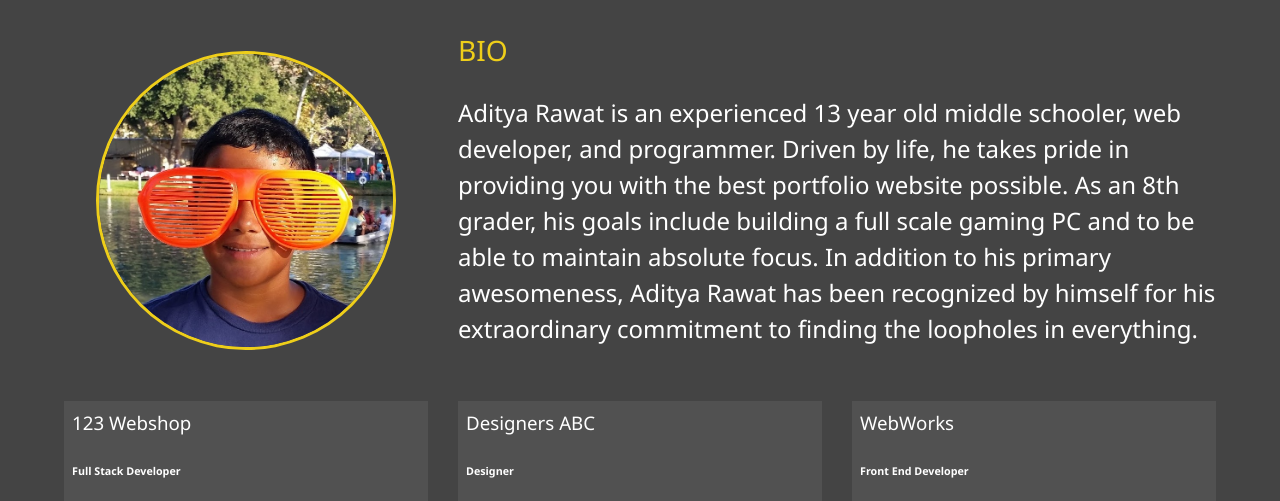
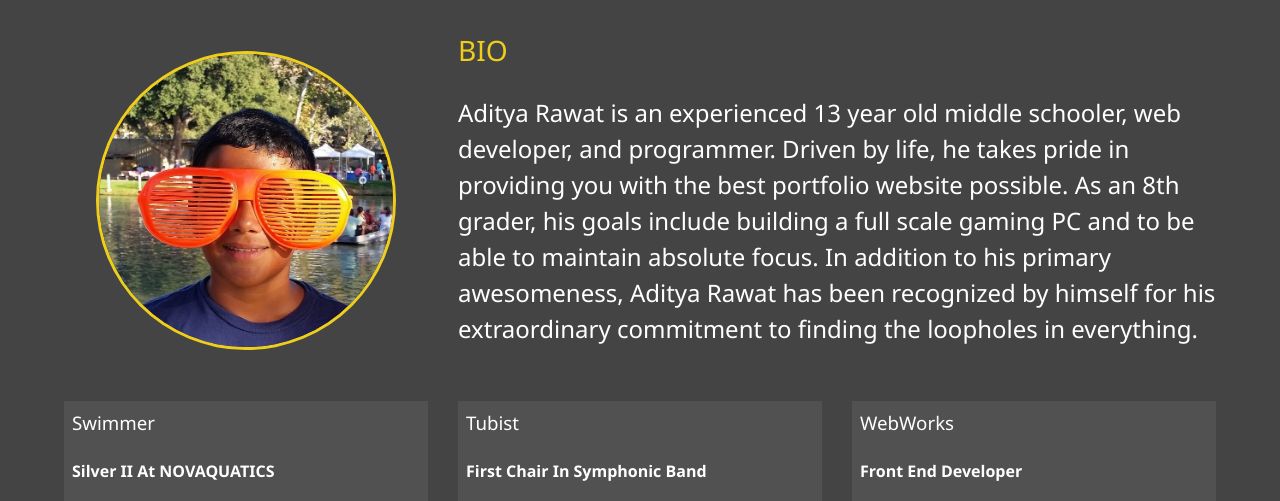
Before and after one commit to aditya1rawat/PortfolioWebsite, a website: page dist/about.html in a window 1280 px wide. Shown: the part 253-754 px from the top of the page. Drawn offline with Linux system fonts and the light colour scheme.

```diff
--- a/dist/about.html
+++ b/dist/about.html
@@ -50,20 +50,20 @@
                 <p>Aditya Rawat is an experienced 13 year old middle schooler, web developer, and programmer. Driven by life, he takes pride in providing you with the best portfolio website possible. As an 8th grader, his goals include building a full scale gaming PC and to be able to maintain absolute focus. In addition to his primary awesomeness, Aditya Rawat has been recognized by himself for his extraordinary commitment to finding the loopholes in everything.</p>
             </div>
             <div class="job job-1">
-                <h3>123 Webshop</h3>
-                <h6>Full Stack Developer</h6>
+                <h3>Swimmer</h3>
+                <h4>Silver II At NOVAQUATICS</h4>
                 <p>Lorem ipsum dolor sit amet, consectetur adipisicing elit. Autem, maxime ad! Ipsum recusandae reiciendis sequi sed suscipit tenetur est ipsa veniam quasi consequuntur, dolores exercitationem mollitia quis quas necessitatibus alias?</p>
             </div>
 
             <div class="job job-2">
-                <h3>Designers ABC</h3>
-                <h6>Designer</h6>
+                <h3>Tubist</h3>
+                <h4>First Chair In Symphonic Band</h4>
                 <p>Lorem ipsum dolor sit amet, consectetur adipisicing elit. Autem, maxime ad! Ipsum recusandae reiciendis sequi sed suscipit tenetur est ipsa veniam quasi consequuntur, dolores exercitationem mollitia quis quas necessitatibus alias?</p>
             </div>
 
             <div class="job job-3">
                 <h3>WebWorks</h3>
-                <h6>Front End Developer</h6>
+                <h4>Front End Developer</h4>
                 <p>Lorem ipsum dolor sit amet, consectetur adipisicing elit. Autem, maxime ad! Ipsum recusandae reiciendis sequi sed suscipit tenetur est ipsa veniam quasi consequuntur, dolores exercitationem mollitia quis quas necessitatibus alias?</p>
             </div>
         </div>
```
